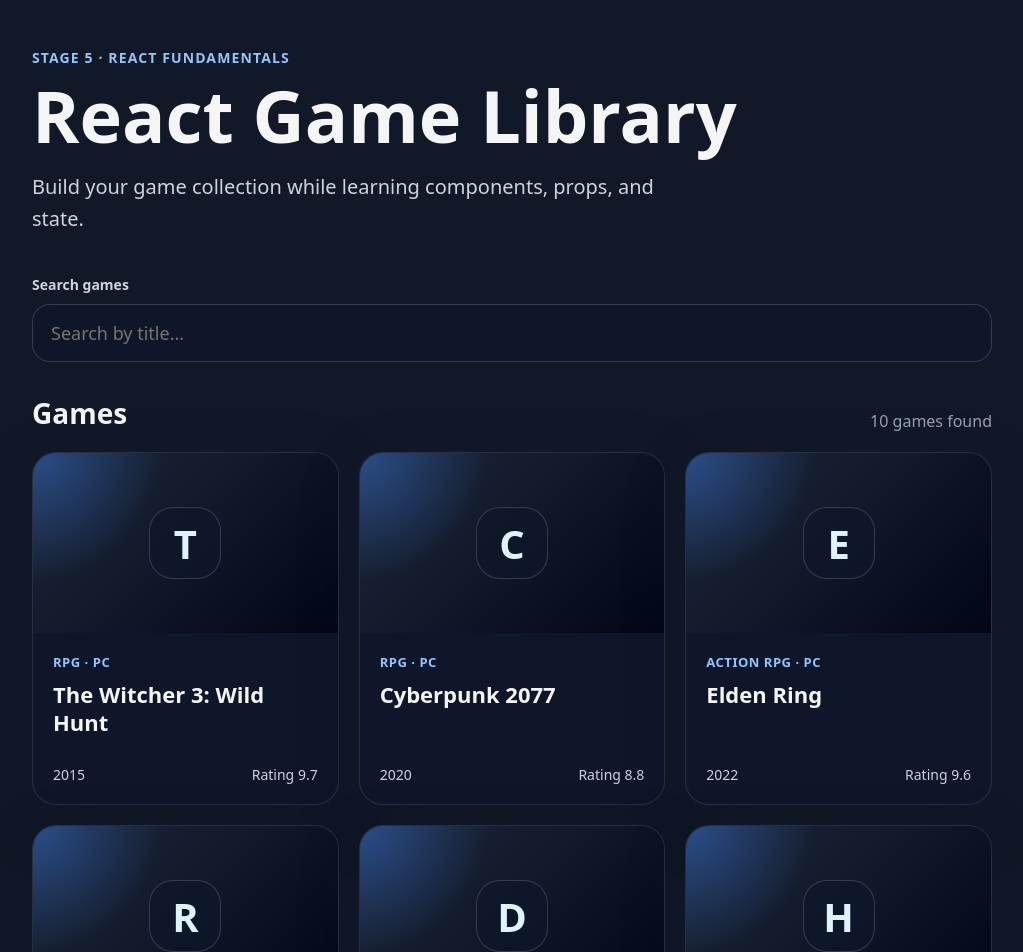
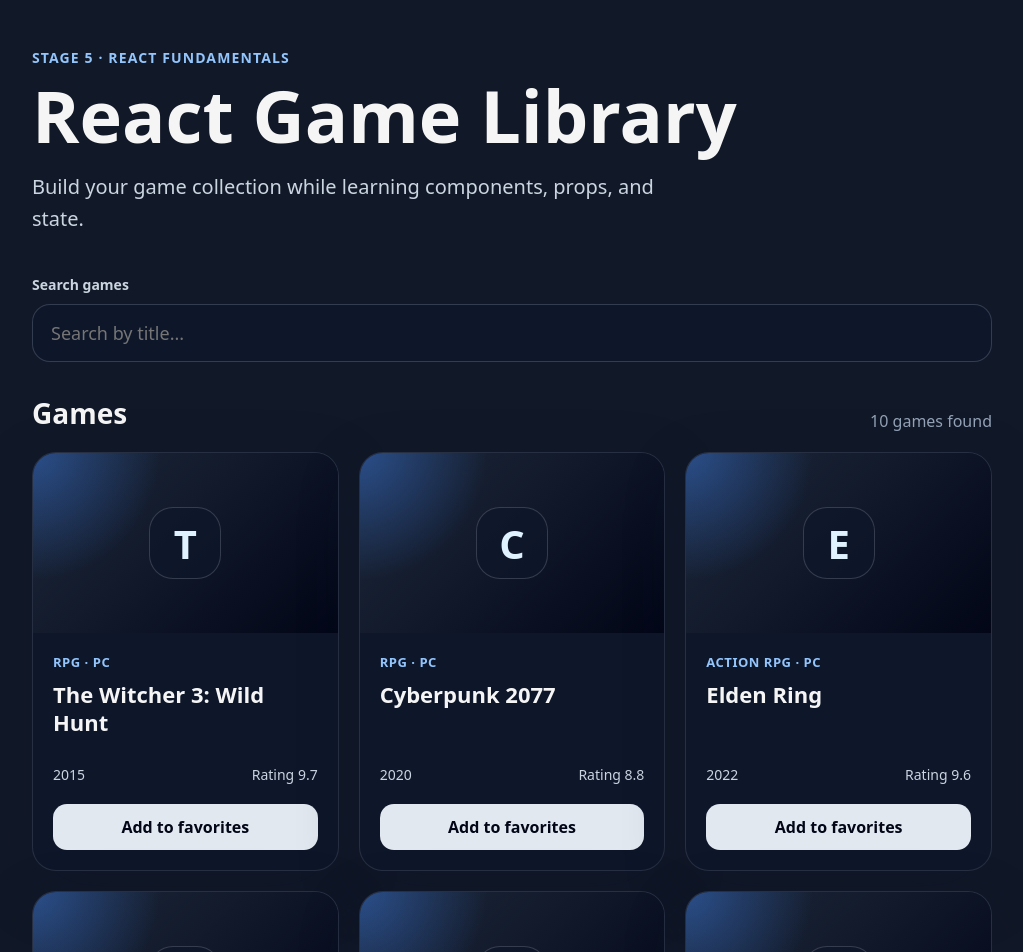
Before and after one commit to He8eco/frontend-workflow-lab, a React (Vite) app in the folder react-fundamentals/: page / in a window 1280 px wide. Shown: the top 952 px of the page, without its empty margins (128-1151 px from the left). Built offline with nearby package versions, Linux system fonts and the light colour scheme.

Commit message:
feat: add favorites state

```diff
--- a/react-fundamentals/src/App.css
+++ b/react-fundamentals/src/App.css
@@ -161,3 +161,32 @@
   color: #cbd5e1;
   font-size: 14px;
 }
+.game-card--favorite {
+  border-color: rgba(250, 204, 21, 0.72);
+  box-shadow:
+    0 20px 60px rgba(15, 23, 42, 0.3),
+    0 0 0 1px rgba(250, 204, 21, 0.22);
+}
+
+.game-card__favorite-button {
+  width: 100%;
+  margin-top: 20px;
+  border: 0;
+  border-radius: 14px;
+  padding: 12px 14px;
+  color: #020617;
+  font-weight: 800;
+  background: #e2e8f0;
+  transition:
+    transform 0.2s ease,
+    background 0.2s ease;
+}
+
+.game-card__favorite-button:hover {
+  transform: translateY(-1px);
+  background: #facc15;
+}
+
+.game-card--favorite .game-card__favorite-button {
+  background: #facc15;
+}
--- a/react-fundamentals/src/App.jsx
+++ b/react-fundamentals/src/App.jsx
@@ -7,6 +7,7 @@
 
 export default function App() {
   const [searchQuery, setSearchQuery] = useState('')
+  const [favorites, setFavorites] = useState([])
 
   const normalizedSearchQuery = searchQuery.trim().toLowerCase()
 
@@ -14,13 +15,25 @@
     return game.title.toLowerCase().includes(normalizedSearchQuery)
   })
 
+  function handleToggleFavorite(gameId) {
+    setFavorites((currentFavorites) => {
+      if (currentFavorites.includes(gameId)) {
+        return currentFavorites.filter((favoriteId) => favoriteId !== gameId)
+      }
+
+      return [...currentFavorites, gameId]
+    })
+  }
+
   return (
     <main className="app">
       <Header />
 
       <SearchBar searchQuery={searchQuery} onSearchChange={setSearchQuery}/>
 
-      <GameList games={filteredGames} />
+      <GameList games={filteredGames}
+      favorites={favorites}
+      onToggleFavorite={handleToggleFavorite}/>
     </main>
   )
 }
--- a/react-fundamentals/src/components/GameCard.jsx
+++ b/react-fundamentals/src/components/GameCard.jsx
@@ -1,4 +1,4 @@
-export function GameCard({ game }) {
+export function GameCard({ game, isFavorite, onToggleFavorite }) {
   return (
     <article className="game-card">
       <div className="game-card__cover">
@@ -16,6 +16,13 @@
           <span>{game.year}</span>
           <span>Rating {game.rating}</span>
         </div>
+        <button
+          className="game-card__favorite-button"
+          type="button"
+          onClick={() => onToggleFavorite(game.id)}
+        >
+          {isFavorite ? 'Remove from favorites' : 'Add to favorites'}
+        </button>
       </div>
     </article>
   )
--- a/react-fundamentals/src/components/GameList.jsx
+++ b/react-fundamentals/src/components/GameList.jsx
@@ -1,6 +1,6 @@
 import { GameCard } from './GameCard'
 
-export function GameList({ games }) {
+export function GameList({ games, favorites, onToggleFavorite }) {
   return (
     <section className="game-list-section">
       <div className="game-list-section__header">
@@ -12,7 +12,12 @@
       ) : (
         <div className="game-list">
           {games.map((game) => (
-            <GameCard key={game.id} game={game} />
+            <GameCard
+              key={game.id}
+              game={game}
+              isFavorite={favorites.includes(game.id)}
+              onToggleFavorite={onToggleFavorite}
+            />
           ))}
         </div>
       )}
```
Also changed, not shown: 2 other files (tests, documents, lock files or other folders).
